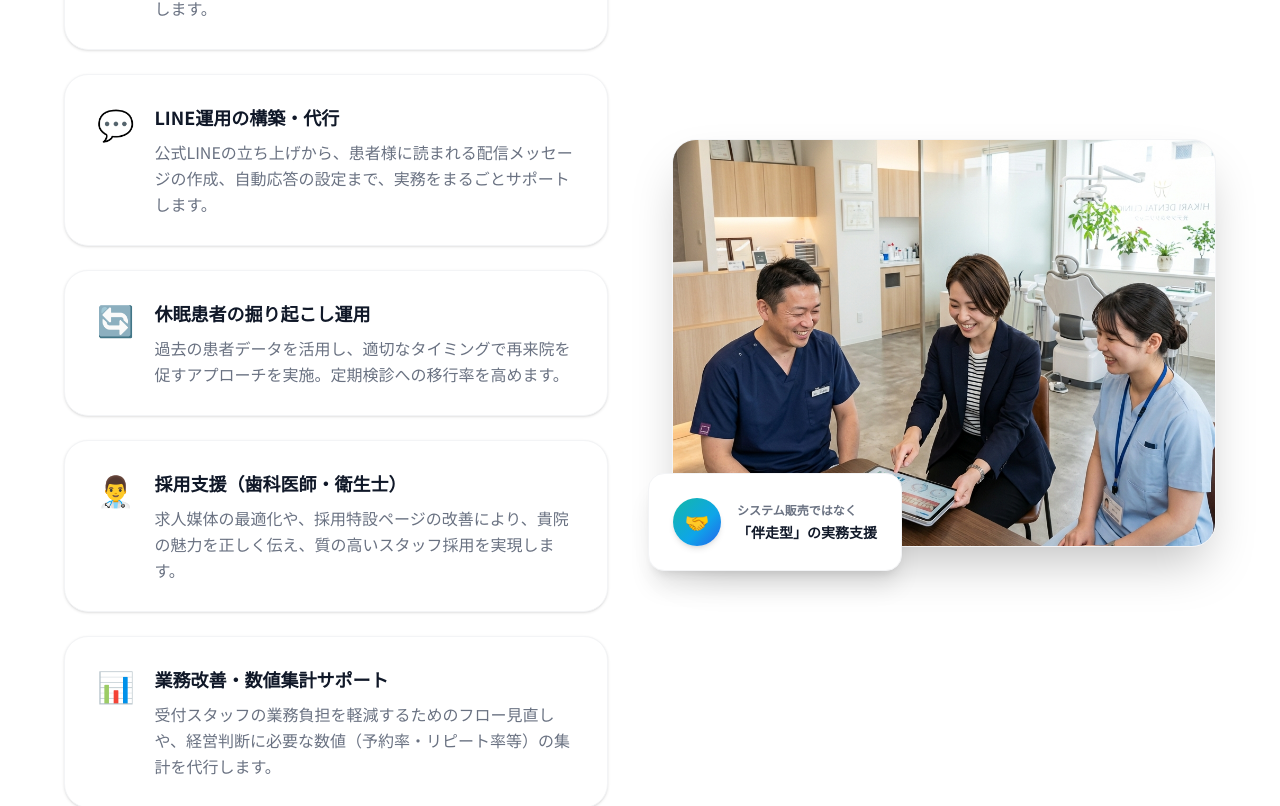
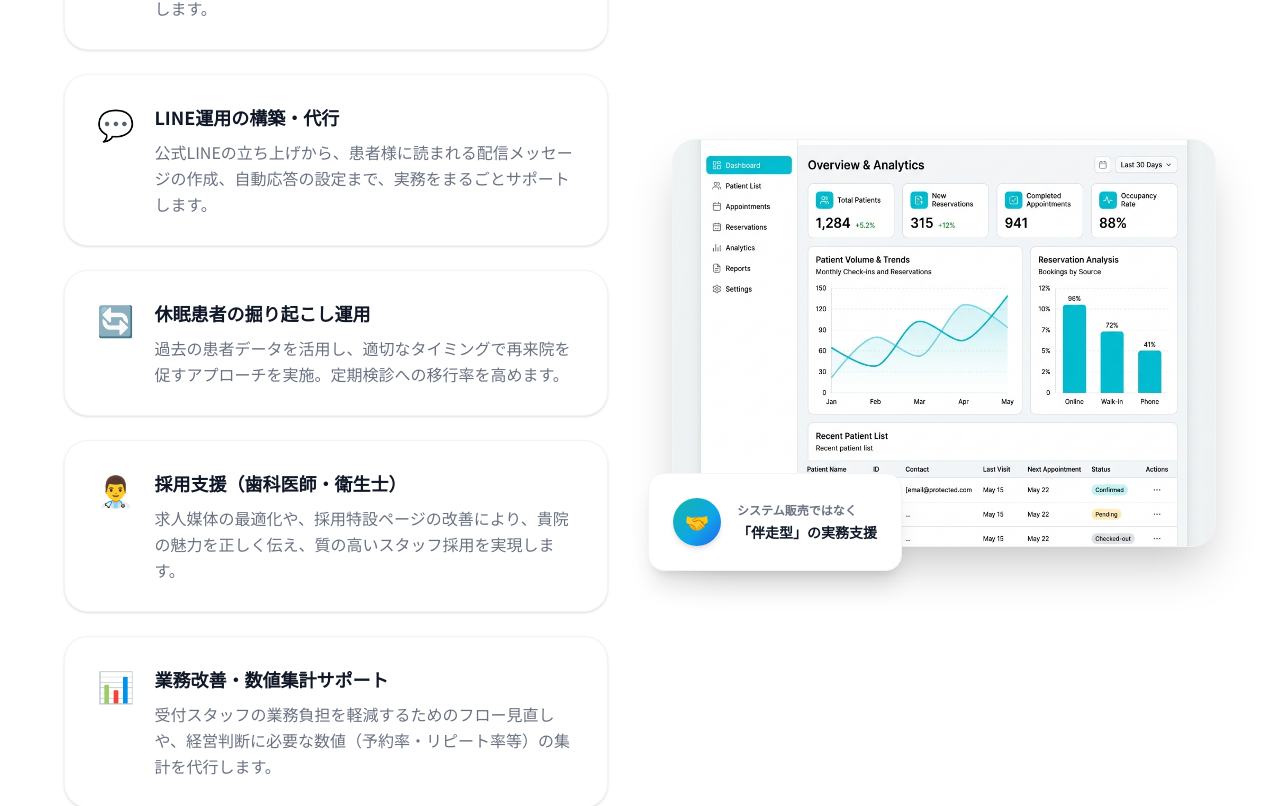
Before and after one commit to uw1g48h31wj4xxa33ffa-eng/reserve-pro-dashboard, a Next.js app in the folder LP/dental-lp/: page / in a window 1280 px wide. Shown: the part 3474-4280 px from the top of the page. Built offline with nearby package versions, Linux system fonts and the light colour scheme.

Commit message:
Revert images to previous system mockup and ai analysis

```diff
--- a/LP/dental-lp/components/sections/future.tsx
+++ b/LP/dental-lp/components/sections/future.tsx
@@ -77,8 +77,8 @@ export function FutureSection() {
               className="relative rounded-3xl overflow-hidden shadow-2xl border border-gray-100 aspect-square md:aspect-[4/3] bg-gray-100"
             >
               <Image
-                src="/consulting_data.png"
-                alt="タブレットを見ながらデータに基づく改善提案を行う様子"
+                src="/ai_analysis.png"
+                alt="システム・データ分析イメージ"
                 fill
                 className="object-cover"
                 sizes="(max-width: 1024px) 100vw, 50vw"
--- a/LP/dental-lp/components/sections/service.tsx
+++ b/LP/dental-lp/components/sections/service.tsx
@@ -94,8 +94,8 @@ export function ServicesSection() {
               className="relative rounded-3xl overflow-hidden shadow-2xl border border-gray-100 aspect-[4/3] bg-gray-100"
             >
               <Image
-                src="/consulting.png"
-                alt="歯科医院スタッフへのコンサルティング風景"
+                src="/system_mockup.png"
+                alt="システム画面モックアップ"
                 fill
                 className="object-cover"
                 sizes="(max-width: 1024px) 100vw, 50vw"
```
